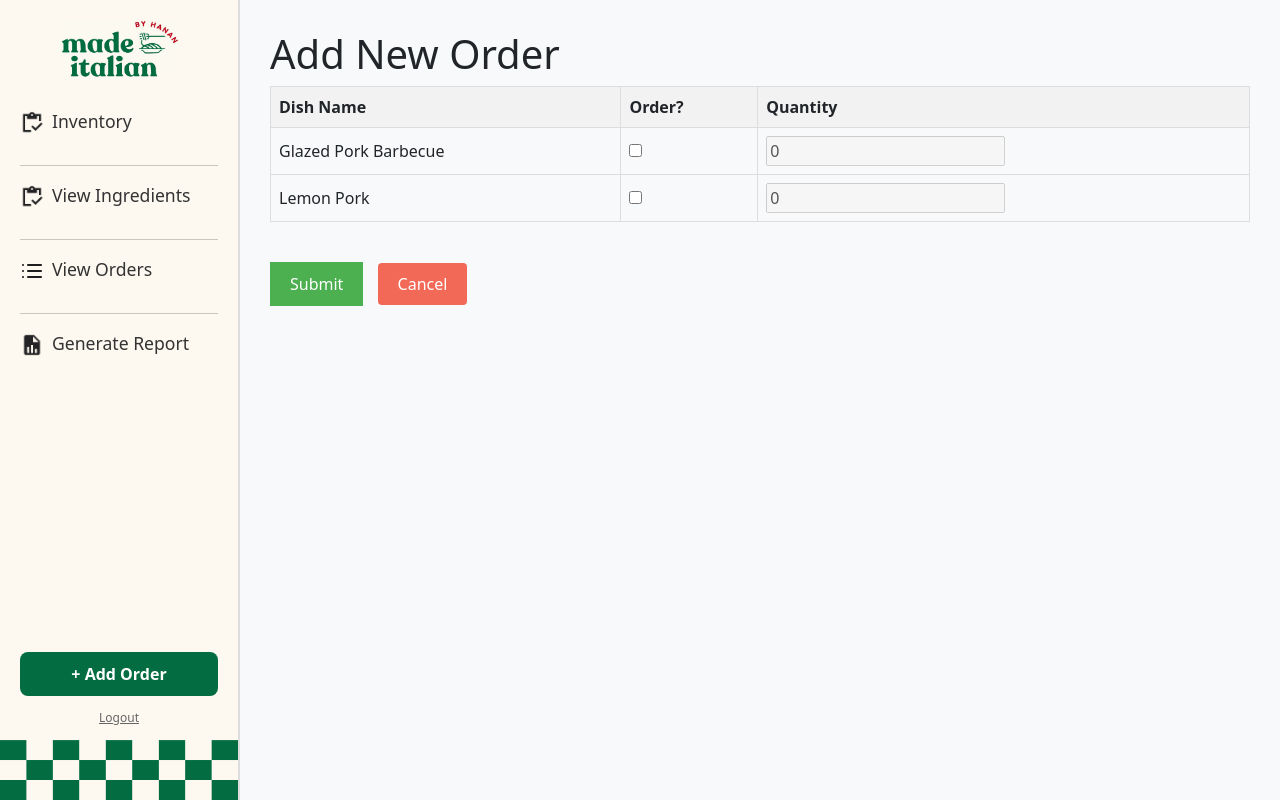
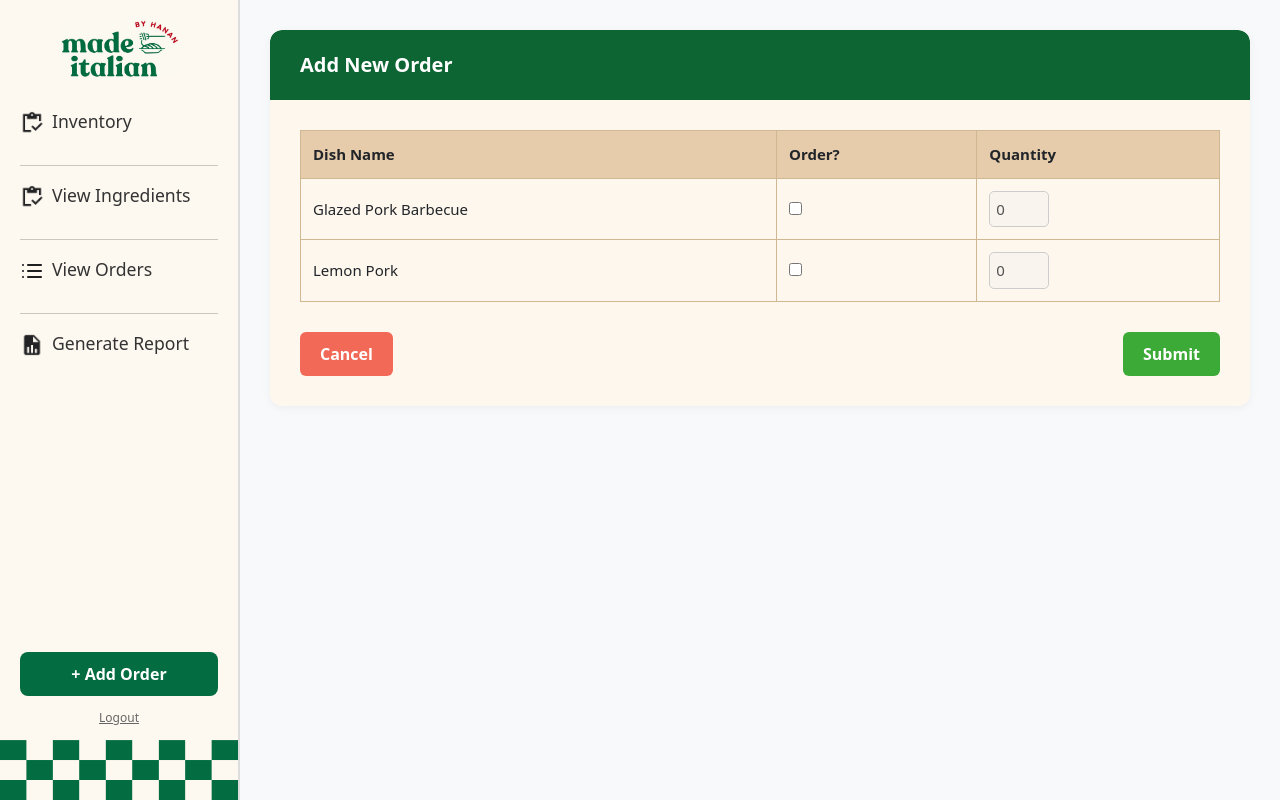
Before and after one commit to vorrjjard-2/hananims, a Django app: page /add_order in a window 1280 px wide. Run offline with Django 5.2, Linux system fonts and the light colour scheme; data comes from the database, SQL or seed files in the repository; both versions use the stored data as it was after the commit.

Commit message:
fixed add order and removed weird search bar on view dishes

```diff
--- a/hananApp/templates/hananApp/add_order.html
+++ b/hananApp/templates/hananApp/add_order.html
@@ -1,47 +1,99 @@
 {% extends 'hananApp/base.html' %}
 
-{% block title %}Dashboard - Hanan IMS{% endblock %}
+{% block title %}Add New Order - Hanan IMS{% endblock %}
 
 {% block content %}
-<head>
-    <meta charset="UTF-8">
-    <meta name="viewport" content="width=device-width, initial-scale=1.0">
-    <title>Add Order</title>
 <style>
+    .order-wrapper {
+        background-color: #fdf7ed;
+        border-radius: 12px;
+        box-shadow: 0 2px 10px rgba(0, 0, 0, 0.05);
+        overflow: hidden;
+        margin-bottom: 30px;
+    }
+
+    .order-header {
+        background-color: #0c6533;
+        color: white;
+        padding: 20px 30px;
+        font-size: 20px;
+        font-weight: bold;
+        border-top-left-radius: 12px;
+        border-top-right-radius: 12px;
+    }
+
+    .order-body {
+        padding: 30px;
+    }
+
     table {
         width: 100%;
         border-collapse: collapse;
+        background-color: #fdf7ed;
+    }
+
+    th, td {
+        border: 1px solid #d0b893;
+        padding: 12px;
+        text-align: left;
+        font-size: 15px;
+    }
+
+    th {
+        background-color: #e6ccaa;
+    }
+
+    input[type="number"] {
+        width: 60px;
+        padding: 6px;
+        border-radius: 5px;
+        border: 1px solid #ccc;
+    }
+
+    .form-buttons {
+        margin-top: 30px;
+        display: flex;
+        justify-content: space-between;
+        align-items: center;
+    }
+
+    .btn {
+        padding: 10px 20px;
+        border: none;
+        border-radius: 6px;
+        font-size: 16px;
+        font-weight: bold;
+        cursor: pointer;
+    }
+
+    .btn-submit {
+        background-color: #3caa37;
+        color: white;
+    }
+
+    .btn-cancel {
+        background-color: #f26957;
+        color: white;
+        text-decoration: none;
+        display: inline-block;
+    }
+
+    .error-message {
+        color: red;
         margin-bottom: 20px;
-        }
-        th, td {
-            border: 1px solid #ddd;
-            padding: 8px;
-            text-align: left;
-        }
-        th {
-            background-color: #f2f2f2;
-        }
-        .submit-button {
-            margin-top: 20px;
-            padding: 10px 20px;
-            background-color: #4CAF50;
-            color: white;
-            border: none;
-            cursor: pointer;
-            font-size: 16px;
-        }
-        .submit-button:hover {
-            background-color: #45a049;
+        font-weight: bold;
     }
 </style>
-</head>
-<body>
-    <h1>Add New Order</h1>
+
+<div class="order-wrapper">
+    <div class="order-header">Add New Order</div>
+    <div class="order-body">
         {% if error %}
-    <div style="color: red; margin-bottom: 20px;">
+        <div class="error-message">
             {{ error }}
         </div>
         {% endif %}
+
         <form method="POST">
             {% csrf_token %}
             <table>
@@ -66,31 +118,25 @@
                     {% endfor %}
                 </tbody>
             </table>
-        <div style="margin-top: 20px;">
-            <button type="submit" class="submit-button">Submit</button>
-            <a href="{% url 'dashboard' %}" style="
-                margin-left: 10px;
-                padding: 10px 20px;
-                background-color: #f26957;
-                color: white;
-                text-decoration: none;
-                font-size: 16px;
-                border-radius: 4px;
-            ">Cancel</a>
+
+            <div class="form-buttons">
+                <a href="{% url 'dashboard' %}" class="btn btn-cancel">Cancel</a>
+                <button type="submit" class="btn btn-submit">Submit</button>
+            </div>
+        </form>
+    </div>
 </div>
 
-    </form>
 <script>
     function toggleQuantity(checkbox, quantityFieldId) {
         const quantityField = document.getElementById(quantityFieldId);
         if (checkbox.checked) {
             quantityField.disabled = false;
-                quantityField.value = 1; // Set default value to 1
+            quantityField.value = 1;
         } else {
             quantityField.disabled = true;
-                quantityField.value = 0; // Reset to 0
+            quantityField.value = 0;
         }
     }
 </script>
-</body>
 {% endblock %}
```
Also changed, not shown: hananApp/templates/hananApp/dishes.html (+0 -30 lines), db.sqlite3. Lines whose indentation alone changed are shown as unchanged.
